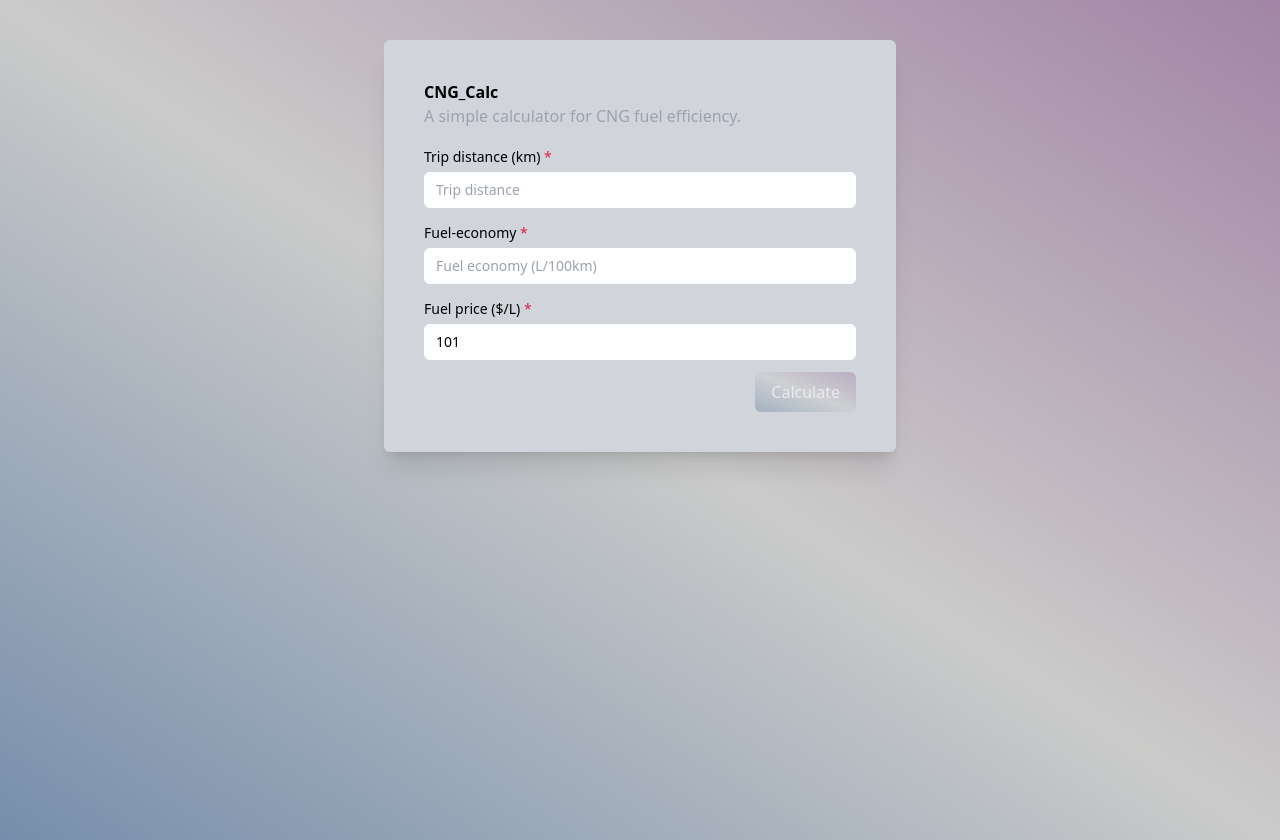
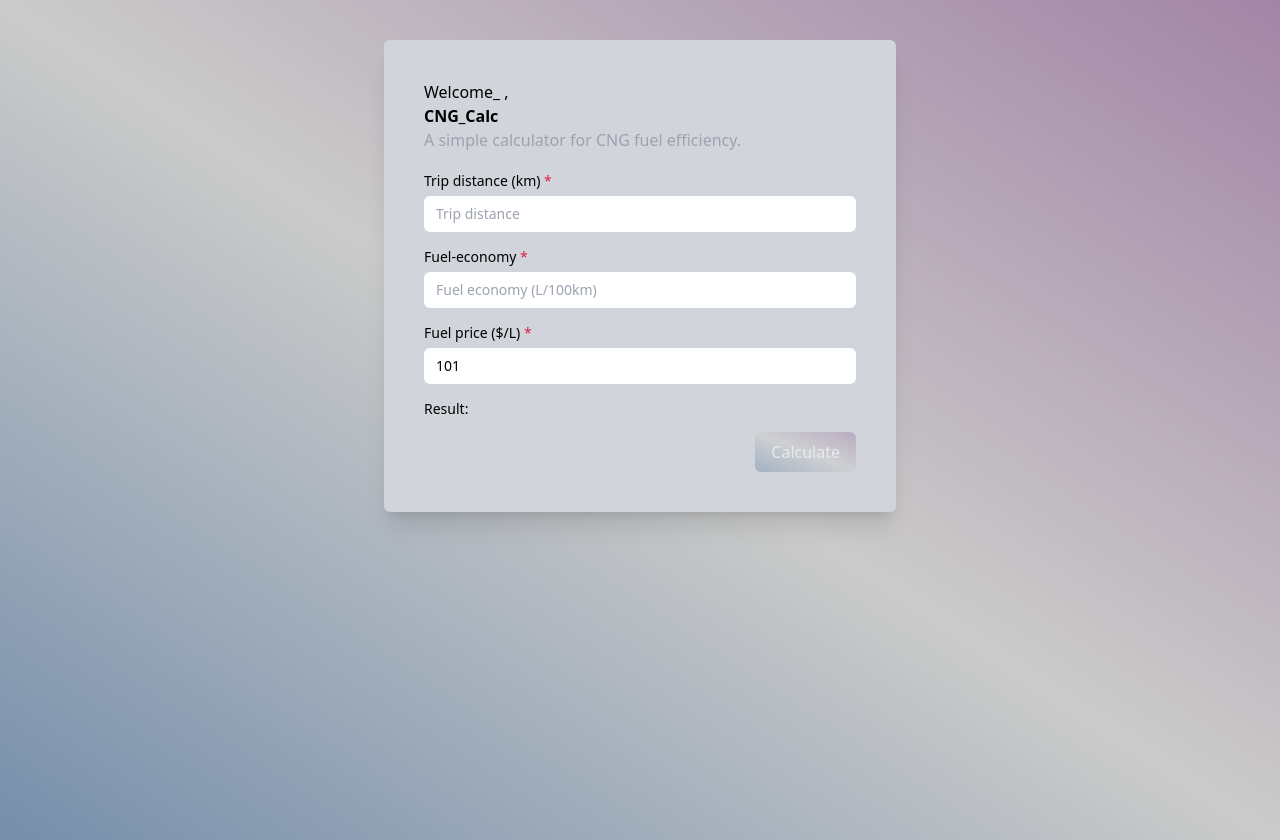
Before and after one commit to whatuseek/CNG, a website: page dist/index.html in a window 1280 px wide. Drawn offline with Linux system fonts and the light colour scheme.

Commit message:
add: JS welcome dialog dist init

```diff
--- a/dist/index.html
+++ b/dist/index.html
@@ -6,6 +6,7 @@
   <link rel="icon" type="image/svg+xml" href="/CNG/vite.svg" />
   <meta name="viewport" content="width=device-width, initial-scale=1.0" />
   <title>CNG</title>
+  <script type="module" crossorigin src="/CNG/assets/index-DgtQWBjd.js"></script>
   <link rel="stylesheet" crossorigin href="/CNG/assets/index-D4aunSfT.css">
 </head>
 <!-- bg-[#B6D4C5] text-[#F7F0E5]  bg-[#58554E] bg-color_2a-->
@@ -16,7 +17,8 @@
           p-10 mx-auto max-w-lg mt-10
       rounded-md shadow-2xl sm:shadow-xl">
     <div>
-      <h2 class="font-bold">CNG_Calc</h2>
+      <h1>Welcome_ <span class="" id="guest-name" title=""></span>,</h1>
+      <h3 class="font-bold">CNG_Calc</h3>
       <desc class="text-gray-400 ">
         A simple calculator for CNG fuel efficiency.
       </desc>
@@ -47,6 +49,29 @@
         </label>
       </div>
 
+      <div>
+        <label for="result" class="form-label">
+          Result: <span id="result"></span>
+        </label>
+      </div>
+
+
+
+      <!-- <div>
+        <label for="fuel-efficiency" class="form-label">
+          Fuel efficiency (km/L)
+        </label>
+        <input name="" id="fuel-efficiency" type="text" placeholder="Fuel efficiency (km/L)" readonly class="form-input">
+      </div>
+
+
+      <div>
+        <label for="fuel-cost" class="form-label">
+          Fuel cost ($)
+        </label>
+        <input name="" id="fuel-cost" type="text" placeholder="Fuel cost ($)" readonly class="form-input">
+      </div>-->
+
       <div class="flex  justify-end">
         <button id="calculate-button"
         class="px-4 py-2  bg-gradient-to-tr text-white rounded-md  hover:bg-gradient-to-br animate-pulse"
@@ -58,7 +83,6 @@
     </form>
 
   </div>
-
 </body>
 
 </html>
```
